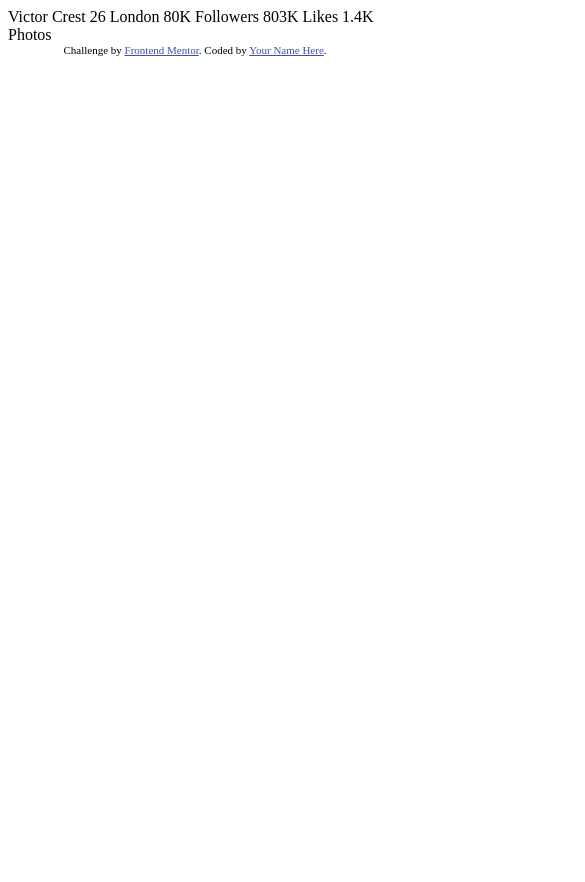
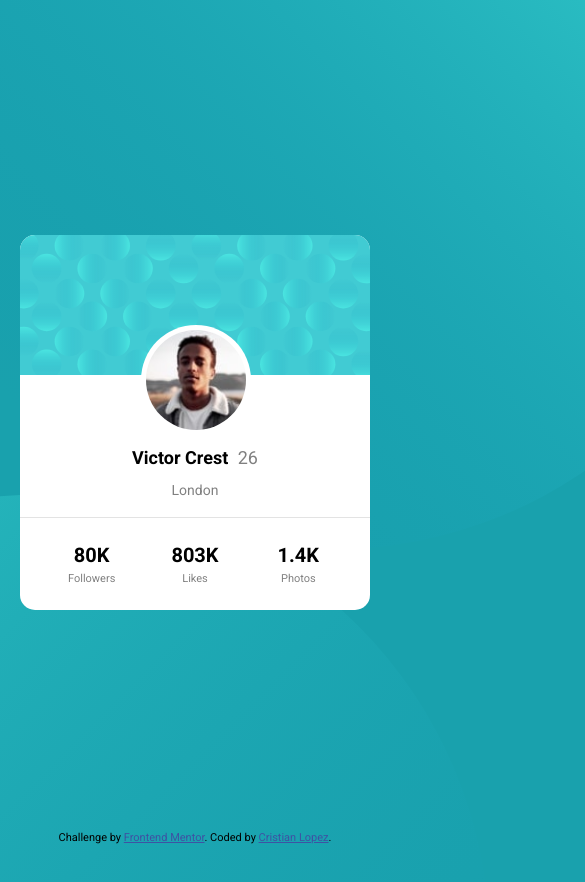
Before and after one commit to callapa1/profile_card_component, a plain HTML site: page index.html in a window 390 px wide. Shown: the top 882 px of the page, 585 px wide, since content can reach past the window. Before the commit the page ends 844 px from the top, so only its background shows below. Drawn offline with Linux system fonts and the light colour scheme.

Commit message:
Almost finished. Now design for small screen

```diff
--- a/index.html
+++ b/index.html
@@ -3,33 +3,59 @@
 <head>
   <meta charset="UTF-8">
   <meta name="viewport" content="width=device-width, initial-scale=1.0"> <!-- displays site properly based on user's device -->
-
-  <link rel="icon" type="image/png" sizes="32x32" href="./images/favicon-32x32.png">
+  <link rel="preconnect" href="https://fonts.gstatic.com">
+  <link href="https://fonts.googleapis.com/css2?family=Roboto:wght@100;300;400;500;700&display=swap" rel="stylesheet">  <link rel="icon" type="image/png" sizes="32x32" href="./images/favicon-32x32.png">
 
   <title>Frontend Mentor | Profile card component</title>
+  <link rel="stylesheet" href="/main.css">
 
-  <!-- Feel free to remove these styles or customise in your own stylesheet 👍 -->
-  <style>
-    .attribution { font-size: 11px; text-align: center; }
-    .attribution a { color: hsl(228, 45%, 44%); }
-  </style>
 </head>
 <body>
-  Victor Crest
-  26
-  London
+  <div class="bubble-one"></div>
+  <div class="bubble-two"></div>
 
-  80K
-  Followers
+  <div class="container">
+    <div class="top-img"></div>
+    <div class="avatar-border">
+      <div class="avatar-img"></div>
+    </div>
 
-  803K
-  Likes
+    <div class="profile">
+      <div class="name">
+        <p>
+          Victor Crest <span>26</span>
+        </p>
+      </div>
 
-  1.4K
-  Photos
+
+      <div class="city">
+        <p>
+          London
+        </p>
+      </div>
+
+      <div class="profile-info">
+        <div>
+          <p class="number">80K</p>
+          <p class="type">Followers</p>
+        </div>
+
+        <div>
+          <p class="number">803K</p>
+          <p class="type">Likes</p>
+        </div>
+
+        <div>
+          <p class="number">1.4K</p>
+          <p class="type">Photos</p>
+        </div>
+      </div>
+    </div>
+  </div>
+
   <div class="attribution">
-    Challenge by <a href="https://www.frontendmentor.io?ref=challenge" target="_blank">Frontend Mentor</a>.
-    Coded by <a href="#">Your Name Here</a>.
+    Challenge by <a href="https://www.frontendmentor.io/challenges/profile-card-component-cfArpWshJ" target="_blank">Frontend Mentor</a>.
+    Coded by <a href="https://github.com/callapa1">Cristian Lopez</a>.
   </div>
 </body>
 </html>
--- /dev/null
+++ b/main.css
@@ -0,0 +1,148 @@
+* {
+  font-family: 'Roboto', sans-serif;
+}
+
+html, body {
+  height: 100%;
+  width: 100%;
+}
+
+body {
+  margin: 0;
+  background-color: #19a1ad;
+  overflow: hidden;
+  position: relative;
+  display: flex;
+  justify-content: center;
+  align-items: center;
+}
+/* Bubbles */
+.bubble-one, .bubble-two {
+  position: absolute;
+  height: 900px;
+  width: 900px;
+  z-index: -1;
+}
+  .bubble-one {
+    background-image: url('/images/bg-pattern-top.svg');
+    background-size: 900px;
+    background-repeat: no-repeat;
+    top: -350px;
+    left: -120px;
+  }
+  .bubble-two {
+    background-image: url('/images/bg-pattern-bottom.svg');
+    background-size: 900px;
+    background-repeat: no-repeat;
+    bottom: -550px;
+    right: -100px;
+  }
+/* Container */
+.container {
+  position: relative;
+  display: flex;
+  flex-direction: column;
+  justify-content: flex-end;
+  align-items: center;
+  height: 375px;
+  width: 350px;
+  background-color: white;
+  border-radius: 15px;
+}
+  /* top-img */
+  .top-img {
+    position: absolute;
+    border-top-left-radius: 15px;
+    border-top-right-radius: 15px;
+    top: 0;
+    background-image: url('/images/bg-pattern-card.svg');
+    width: 100%;
+    height: 140px;
+  }
+  /* avatar */
+  .avatar-border {
+    position: absolute;
+    right: 34%;
+    top: 24%;
+    height: 110px;
+    width: 110px;
+    background-color: white;
+    border-radius: 50%;
+  }
+  .avatar-img {
+    position: absolute;
+    background-image: url('/images/image-victor.jpg');
+    background-position: center;
+    background-size: cover;
+    height: 100px;
+    width: 100px;
+    border-radius: 50%;
+    top: 5%;
+    left: 4.5%;
+  }
+  /* profile-info */
+  .profile {
+    width: 100%;
+    display: flex;
+    flex-direction: column;
+    justify-content: flex-end;
+    align-items: center;
+  }
+  .profile-info {
+    border-top: 1px solid rgba(128, 128, 128, 0.219);
+    display: flex;
+    flex-direction: row;
+    justify-content: space-around;
+    width: 100%;
+  }
+  .name p {
+    font-size: 18px;
+    font-weight: bold;
+    margin-block-end: 0;
+  }
+  .name span {
+    font-weight: normal;
+    margin-left: 5px;
+    color: gray;
+  }
+  .city {
+    font-size: 14px;
+    color: gray;
+    margin-bottom: 5px;
+  }
+    /* numbers */
+    .profile-info div {
+      display: flex;
+      flex-direction: column;
+      justify-content: center;
+      align-items: center;
+      width: 33%;
+      margin: 25px 10px;
+    }
+    .profile-info div:first-child {
+      margin-left: 30px;
+    }
+    .profile-info div:last-child {
+      margin-right: 30px;
+    }
+    .number {
+      font-weight: 700;
+      font-size: 20px;
+      margin-block: 0;
+    }
+    .type {
+      font-size: 11px;
+      margin-block: 0;
+      margin-top: 5px;
+      color: grey;
+    }
+/* Attribution */
+.attribution {
+  font-size: 11px;
+  text-align: center;
+  position: fixed;
+  bottom: 0;
+}
+.attribution a {
+  color: hsl(228, 45%, 44%);
+}
```
